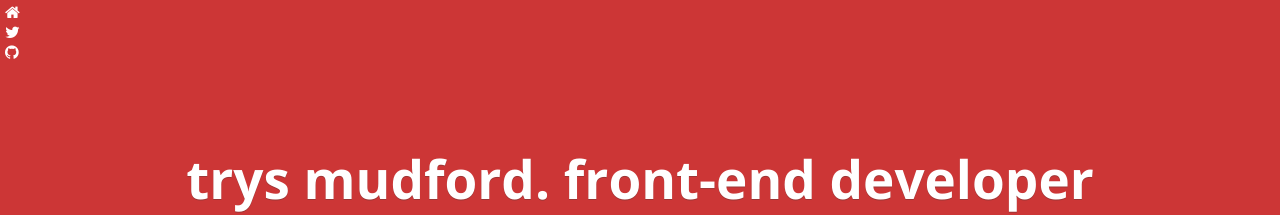
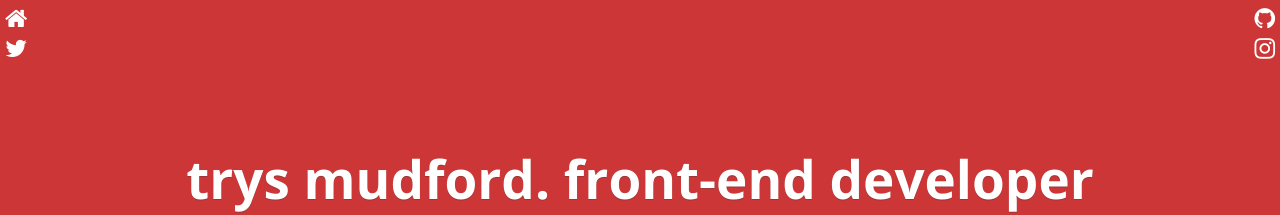
Before and after one commit to trys/trys, a Jekyll site: the page built from index.html, in a window 1280 px wide. Shown: the top 215 px of the page. Built offline with Jekyll 4.4.1, drawn with Linux system fonts in a browser that asks for light colours; nearby versions of some CDN libraries; Markdown is read by kramdown in place of the engine named in the settings.

Commit message:
Nav styling, new link

```diff
--- a/_layouts/default.html
+++ b/_layouts/default.html
@@ -19,6 +19,7 @@
                 <a href="/" class="nav-home"><i class="fa fa-home"></i></a>
                 <a href="https://twitter.com/trysmudford" class="nav-twitter"><i class="fa fa-twitter"></i></a>
                 <a href="https://github.com/trys" class="nav-github"><i class="fa fa-github"></i></a>
+                <a href="http://instagram.com/trysmudford" class="nav-instagram"><i class="fa fa-instagram"></i></a>
             </nav>
             <figure class="hero">
                 <h1 class="entry-title">{{ page.title }}</h1>
--- a/assets/css/style.css
+++ b/assets/css/style.css
@@ -167,6 +167,7 @@ address {
 	left:5px;
 	color:#fff;
 	z-index:20;
+	font-size:1.5em;
 }
 
 .nav-home {
@@ -174,13 +175,20 @@ address {
 }
 
 .nav-twitter {
-	top:20px;
+	top:30px;
 }
 
-.nav-github {
-	top:40px;
+a.nav-github {
+	right:5px;
+	left:auto;
+	top:0px;
 }
 
+a.nav-instagram {
+	right:5px;
+	left:auto;
+	top:30px;
+}
 
 /* Page title
 -------------------*/
```
